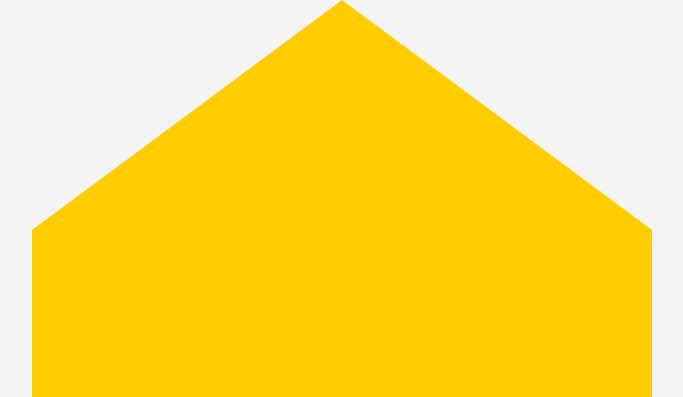
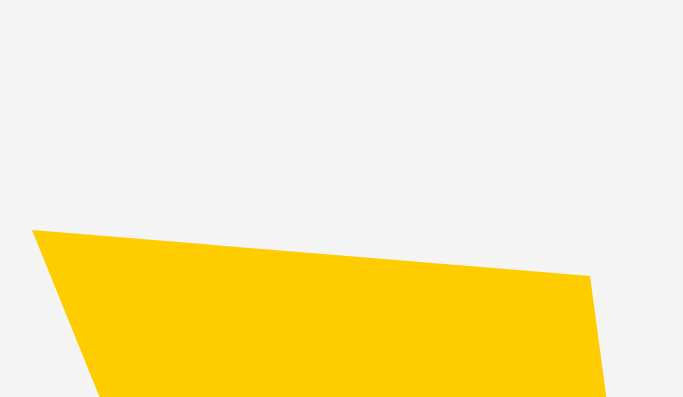
Before and after one commit to SAFF35/C11, a plain HTML site: page index.html in a window 1280 px wide. Shown: the top 397 px of the page, without its empty margins (298-981 px from the left). Drawn offline with Linux system fonts and the light colour scheme.

Commit message:
Update index.html

```diff
--- a/index.html
+++ b/index.html
@@ -23,8 +23,8 @@
       align-items: center;
       text-align: center;
       background-color: #ffcc00;
-      clip-path: polygon(50% 0%, 100% 25%, 100% 75%, 50% 100%, 0% 75%, 0% 25%);
-      border-radius: 60px;
+      clip-path: polygon(90% 30%, 100% 80%, 100% 75%, 80% 100%, 30% 75%, 0% 25%);
+      border-radius: 100px;
       padding: 10px;
       box-shadow: 0 4px 8px rgba(0, 0, 0, 0.2);
     }
```
